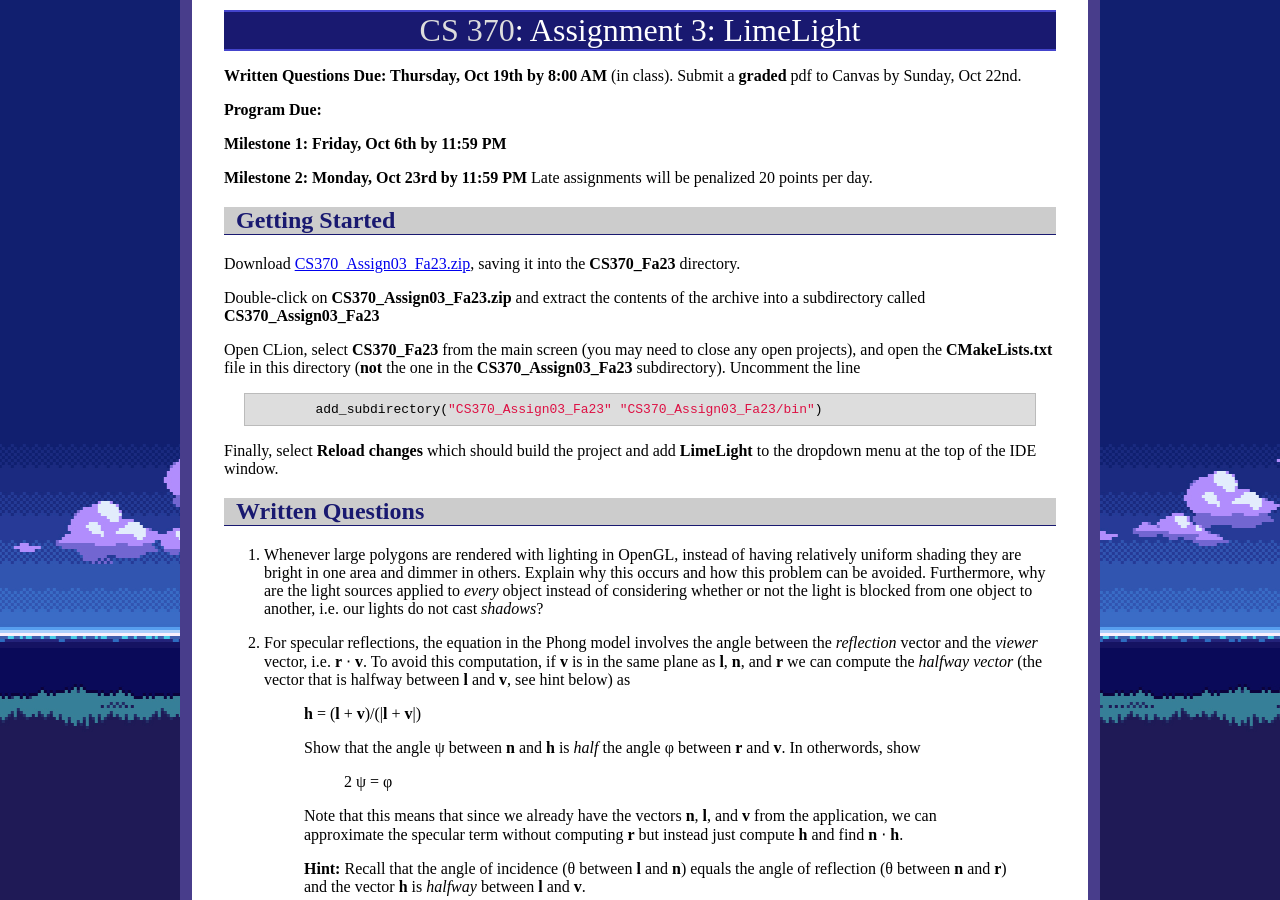
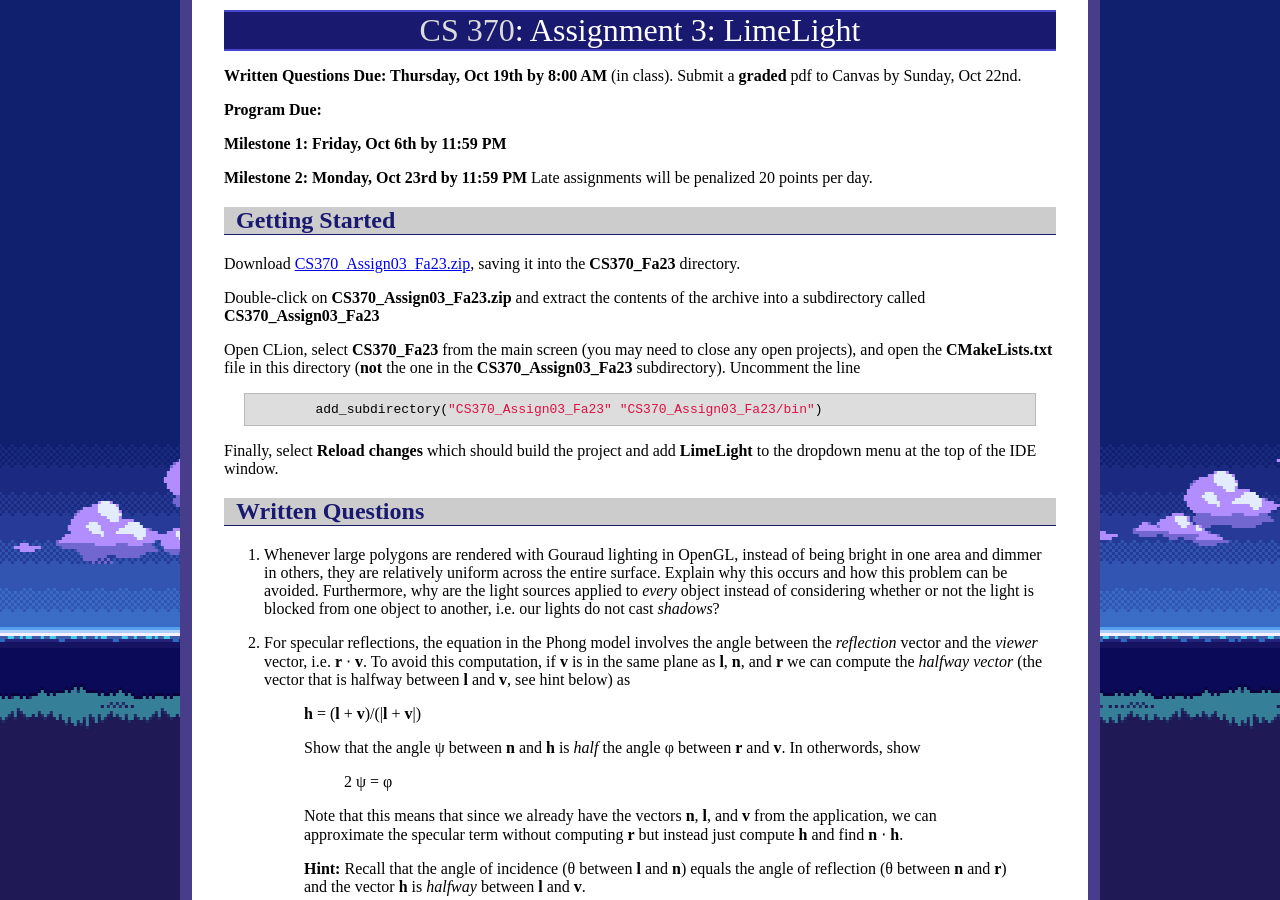
Before and after one commit to ycpcs/cs370-fall2023, a Jekyll site: the page built from assign/assign03.md, in a window 1280 px wide and 900 px high. Built offline with Jekyll 4.4.1, drawn with Linux system fonts in a browser that asks for light colours.

Commit message:
update written question 1
update written question 1

```diff
--- a/assign/assign03.md
+++ b/assign/assign03.md
@@ -27,7 +27,7 @@ Finally, select **Reload changes** which should build the project and add **Lime
 
 ## Written Questions
 
-1.  Whenever large polygons are rendered with lighting in OpenGL, instead of having relatively uniform shading they are bright in one area and dimmer in others. Explain why this occurs and how this problem can be avoided. Furthermore, why are the light sources applied to *every* object instead of considering whether or not the light is blocked from one object to another, i.e. our lights do not cast *shadows*?
+1.  Whenever large polygons are rendered with Gouraud lighting in OpenGL, instead of being bright in one area and dimmer in others, they are relatively uniform across the entire surface. Explain why this occurs and how this problem can be avoided. Furthermore, why are the light sources applied to *every* object instead of considering whether or not the light is blocked from one object to another, i.e. our lights do not cast *shadows*?
 
 2.  For specular reflections, the equation in the Phong model involves the angle between the *reflection* vector and the *viewer* vector, i.e. **r** ⋅ **v**. To avoid this computation, if **v** is in the same plane as **l**, **n**, and **r** we can compute the *halfway vector* (the vector that is halfway between **l** and **v**, see hint below) as
 
```
